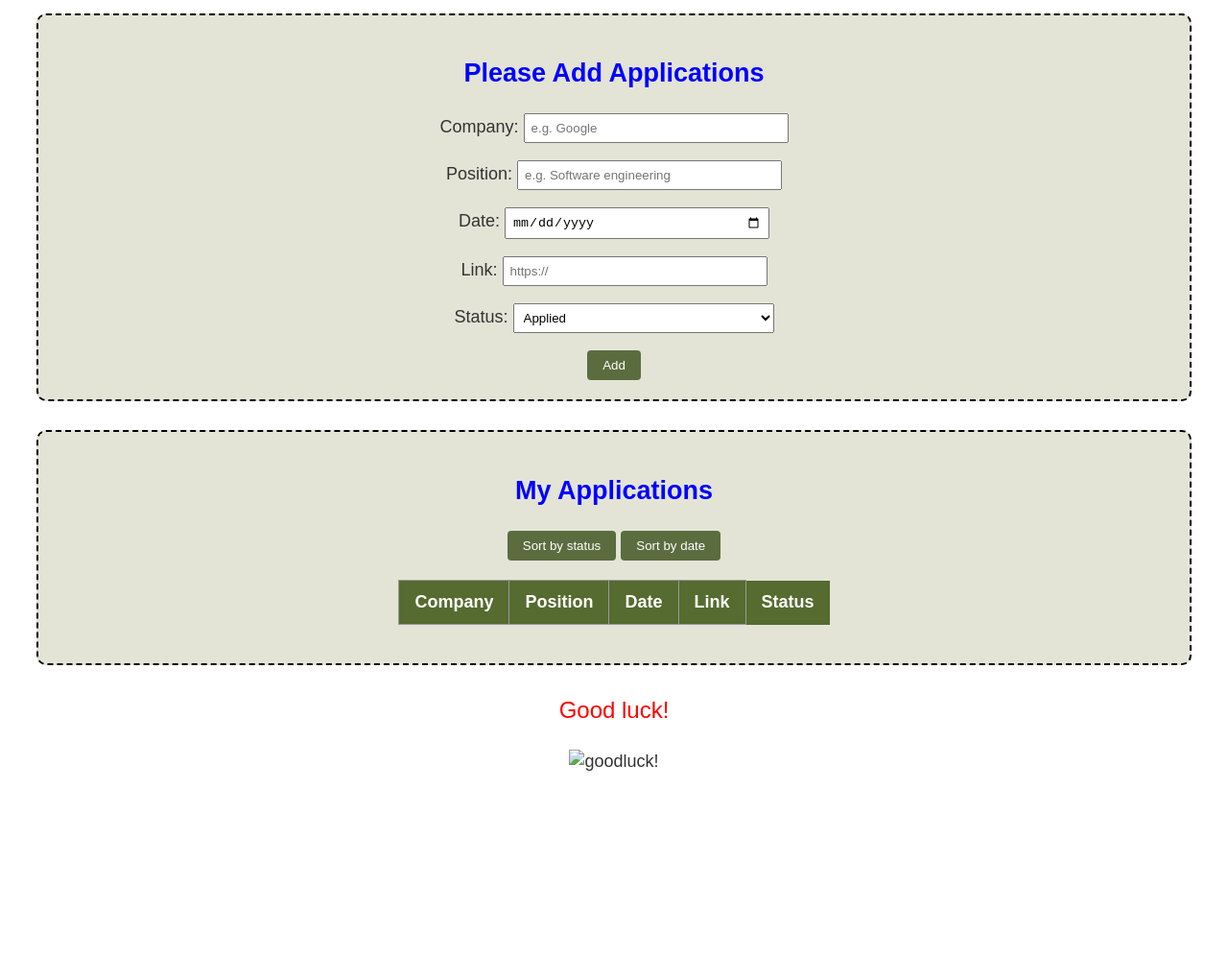
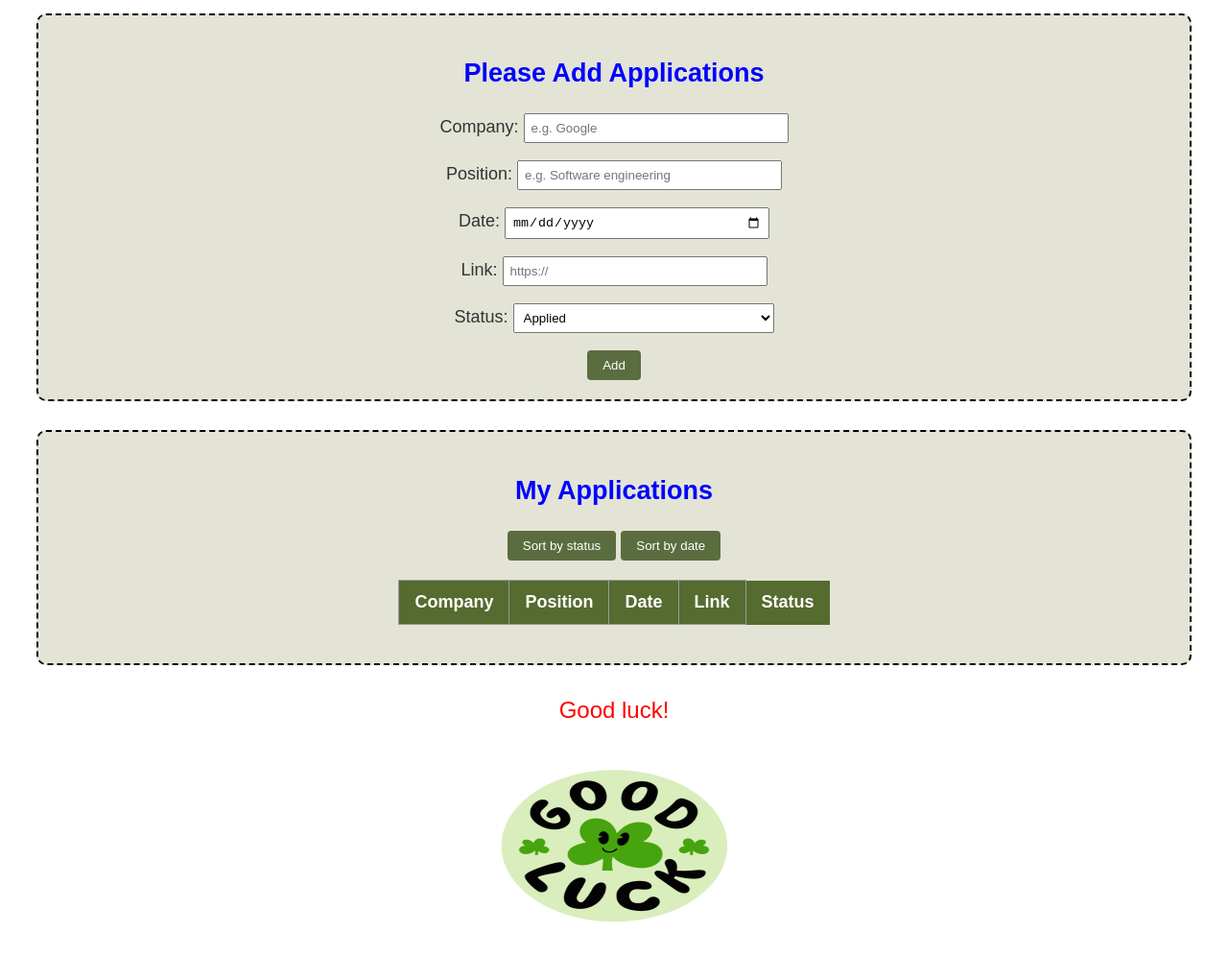
Before and after one commit to JunYang505/Job-Application-Tracker, a plain HTML site: page index.html in a window 1280 px wide. Shown: the part 91-1087 px from the top of the page at 96% size. Before the commit the page ends 905 px from the top, so only its background shows below. Drawn offline with Linux system fonts and the light colour scheme.

Commit message:
Update index.html
ok

```diff
--- a/index.html
+++ b/index.html
@@ -67,7 +67,7 @@
 
     <footer>
     <p class="bless">Good luck!</p>
-    <img src="/Users/jun/Desktop/Todoapp/截屏2026-11-24 上午3.06.39.png" alt="goodluck!" width="300" height="200">
+    <img src="goodluck.png" alt="goodluck!" width="300" height="200">
     </footer>
 
     <script src="script.js"></script>
```
